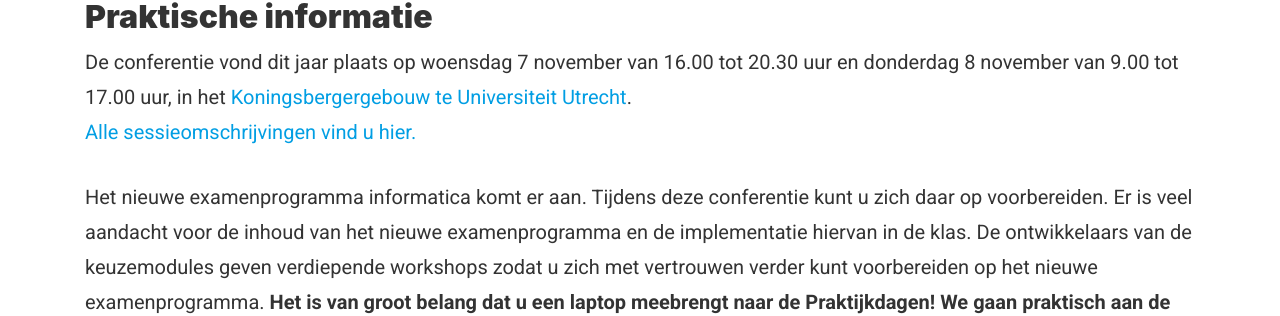
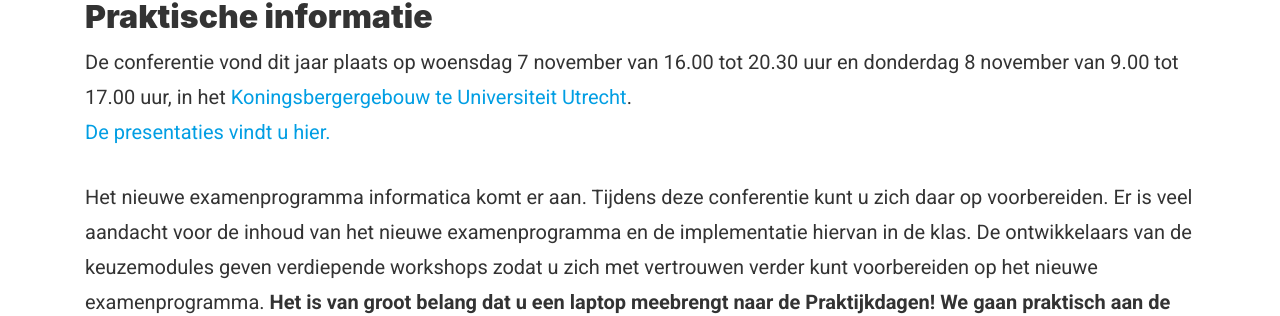
Before and after one commit to ieni/website, a Jekyll site: the page built from _projects/ieni-conferentie-2018.md, in a window 1280 px wide and 900 px high, scrolled down 402 px. Shown: the part 140-456 px from the top of the window. Built offline with Jekyll 4.4.1, drawn with Linux system fonts in a browser that asks for light colours.

Commit message:
Minor update: link to conference-presentations-website

```diff
--- a/_projects/ieni-conferentie-2018.md
+++ b/_projects/ieni-conferentie-2018.md
@@ -9,7 +9,7 @@ customBackgroundImage: /assets/img/content/conferentie_locatie.png
 ---
 ## Praktische informatie
 De conferentie vond dit jaar plaats op woensdag 7 november van 16.00 tot 20.30 uur en donderdag 8 november van 9.00 tot 17.00 uur, in het [Koningsbergergebouw te Universiteit Utrecht](https://goo.gl/maps/7CdkZcuYwsL2).
-[Alle sessieomschrijvingen vind u hier.](#SO)
+[De presentaties vindt u hier.](https://ieni.github.io/ieni2018){:target="_blank"}
 
 Het nieuwe examenprogramma informatica komt er aan. Tijdens deze conferentie kunt u zich daar op voorbereiden. Er is veel aandacht voor de inhoud van het nieuwe examenprogramma en de implementatie hiervan in de klas. De ontwikkelaars van de keuzemodules geven verdiepende workshops zodat u zich met vertrouwen verder kunt voorbereiden op het nieuwe examenprogramma. **Het is van groot belang dat u een laptop meebrengt naar de Praktijkdagen! We gaan praktisch aan de slag met het nieuwe materiaal.** Bijzonder aan deze Praktijkdagen is dat het mogelijk is uw oude laptop mee te nemen en deze om te laten bouwen tot Chromebook! Samen met Neverware bieden wij deze service kostenloos aan. Heeft u meer dan een laptop die u mee wilt brengen? Zoek dan zeker even contact met ons. Er is heel veel mogelijk!
 
```
